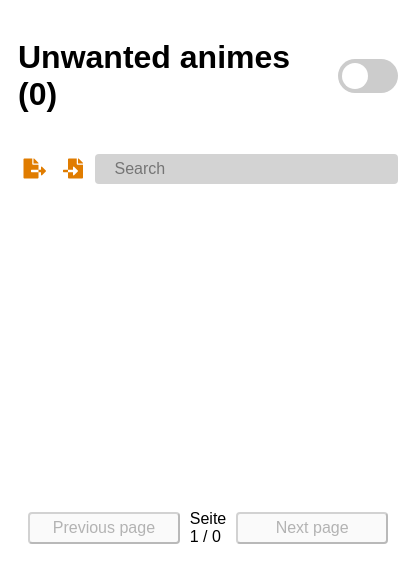
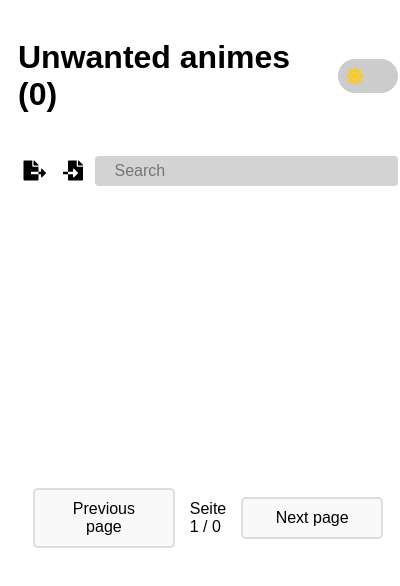
Before and after one commit to MrFireDevil/NoMoreAnime, a browser extension: page src/popup.html in a window 400 px wide. Drawn offline with Linux system fonts and the light colour scheme.

Commit message:
Changes in darkmode

```diff
--- a/src/css/base.css
+++ b/src/css/base.css
@@ -24,11 +24,11 @@ body {
     background-color: lightgray;
     color: black;
     border: none;
-    padding: 5px 10px;
+    padding: 5px 20px;
     font-size: 16px;
     flex-grow: 1; /* Nimmt den verbleibenden Platz ein */
     box-sizing: border-box; /* Sorgt dafür, dass Padding und Border in der Breite enthalten sind */
-    margin-left: 10px; /* Abstand zu den Buttons */
+    margin-left: 20px; /* Abstand zu den Buttons */
 }
 
 .anime {
--- a/src/css/buttons.css
+++ b/src/css/buttons.css
@@ -23,11 +23,6 @@
     /*height: 30px; /* Höhe des Icons */
 }
 
-/* Wenn du auch den Abstand zwischen den Buttons und der Suchleiste vergrößern möchtest */
-#search-input {
-    margin-left: 20px; /* Fügt einen Abstand zwischen der Searchbar und den Buttons hinzu */
-}
-
 /* Button und Input-Bereich */
 #buttons {
     display: flex;
@@ -38,7 +33,7 @@
 
 /* Allgemeines Styling für Buttons */
 button, #search-input {
-    margin: 4px 0;
+    margin: 6px 0;
     padding: 5px 20px;
     border-radius: 4px;
     font-size: 16px;
--- a/src/css/darkmode.css
+++ b/src/css/darkmode.css
@@ -1,81 +1,118 @@
-/* Darkmode */
-body.dark-mode {
-    background-color: #202124;
-    color: #FFFFFF;
+/* Hintergrund für den gesamten Body */
+body {
+    background-color: #fff; /* Weißer Hintergrund im Light Mode */
+    color: #000; /* Schwarze Schrift im Light Mode */
+    transition: background-color 0.3s ease, color 0.3s ease; /* Sanfter Übergang zwischen den Modi */
 }
 
-/* Darkmode-Spezifische Styles */
-body.dark-mode .anime {
-    background-color: #292a2d;
-    border-color: #292a2d;
-}
-
-body.dark-mode button {
-    background-color: #fe8432;
+/* Dark Mode Hintergrund */
+body.dark-mode {
+    background-color: #202124; /* Dunkler Hintergrund im Dark Mode */
+    color: #fff; /* Weiße Schrift im Dark Mode */
 }
 
 body.dark-mode #pagination {
-    background-color: #202124;
-    color: white;
+    background-color: #202124; /* Dunkler Hintergrund für den Pagination-Container im Dark Mode */
 }
 
-/* Darkmode für den Dot */
-body.dark-mode .dot {
-    background-color: #666666;
+/* Dark Mode: Dunklere Umrandung für Anime-Container */
+body.dark-mode .anime {
+    border-color: #444444; /* Dunklere Umrandung im Dark Mode */
 }
 
-body.dark-mode .dot.active {
-    background-color: #999999;
+/* Light Mode Anpassungen für andere Container */
+body:not(.dark-mode) #header {
+    background-color: #fff; /* Weißer Hintergrund für den Header im Light Mode */
 }
 
-.theme-switch {
-    position: relative;
-    display: inline-block;
-    width: 60px;
-    height: 34px;
+body:not(.dark-mode) #buttons {
+    background-color: #fff; /* Weißer Hintergrund für den Buttons-Container im Light Mode */
 }
 
-.theme-switch input {
-    opacity: 0;
-    width: 0;
-    height: 0;
+body:not(.dark-mode) #pagination {
+    background-color: #fff; /* Weißer Hintergrund für den Pagination-Container im Light Mode */
 }
 
-.slider {
-    position: absolute;
+/* Stil für die Import- und Export-Buttons */
+button {
+    background: none;
+    border: none;
     cursor: pointer;
-    top: 0;
-    left: 0;
-    right: 0;
-    bottom: 0;
-    background-color: #ccc;
-    transition: .4s;
+    padding: 10px;
+    display: inline-flex;
+    justify-content: center;
+    align-items: center;
+    width: auto;
+    height: auto;
 }
 
-.slider:before {
-    position: absolute;
-    content: "";
-    height: 26px;
-    width: 26px;
-    left: 4px;
-    bottom: 4px;
-    background-color: white;
-    transition: .4s;
+/* Symbole im Button */
+button i {
+    font-size: 20px; /* Größe der Symbole */
+    transition: color 0.3s ease; /* Weicher Übergang der Farbe */
 }
 
-input:checked + .slider {
-    background-color: #2196F3;
+/* Dark Mode: Orange für die Symbole */
+body.dark-mode button i {
+    color: #ff6600; /* Orange für den Dark Mode */
 }
 
-input:checked + .slider:before {
-    transform: translateX(26px);
+/* Light Mode: Schwarze Symbole */
+body:not(.dark-mode) button i {
+    color: #000000; /* Schwarz für den Light Mode */
 }
 
-/* Abgerundete Slider */
-.slider.round {
-    border-radius: 34px;
+/* Hover-Effekt für die Buttons */
+button:hover i {
+    color: #d75d00; /* Dunkleres Orange für den Hover-Effekt im Dark Mode */
 }
 
-.slider.round:before {
-    border-radius: 50%;
+body:not(.dark-mode) button:hover i {
+    color: #444444; /* Dunkleres Schwarz im Light Mode bei Hover */
 }
+
+/* Pagination Container */
+#pagination {
+    display: flex;
+    justify-content: center;
+    align-items: center;
+    padding: 10px;
+}
+
+/* Pagination-Buttons */
+#pagination button {
+    background: none;
+    border: 2px solid #ddd;
+    cursor: pointer;
+    padding: 10px 20px;
+    margin: 0 5px;
+    border-radius: 5px;
+    font-size: 16px;
+    display: inline-flex;
+    justify-content: center;
+    align-items: center;
+}
+
+body.dark-mode #pagination button {
+    border-color: #323232; /* Dunklerer Rand für die Buttons im Dark Mode */
+    color: #ff6600; /* Orange Schriftfarbe für die Buttons im Dark Mode */
+    background-color: #292a2d; /* Dunkler Hintergrund für die Buttons im Dark Mode */
+}
+
+/* Dark Mode Hover-Effekt für Pagination-Buttons */
+body.dark-mode #pagination button:hover {
+    border-color: #ff6600; /* Hellerer Rand im Dark Mode bei Hover */
+    background-color: #333; /* Etwas dunklerer Hintergrund im Dark Mode */
+}
+
+body:not(.dark-mode) #pagination button {
+    border-color: #ddd; /* Hellerer Rand für die Buttons im Light Mode */
+    color: #000; /* Schwarze Schriftfarbe für die Buttons im Light Mode */
+    background-color: #f9f9f9; /* Hellerer Hintergrund für die Buttons im Light Mode */
+}
+
+/* Light Mode Hover-Effekt für Pagination-Buttons */
+body:not(.dark-mode) #pagination button:hover {
+    border-color: #444; /* Dunklerer Rand im Light Mode bei Hover */
+    background-color: #ddd; /* Etwas dunklerer Hintergrund im Light Mode */
+}
--- /dev/null
+++ b/src/css/theme-switch.css
@@ -0,0 +1,73 @@
+/* Stil für den Toggle-Button mit Symbolen */
+.theme-switch {
+    position: relative;
+    display: inline-block;
+    width: 60px;
+    height: 34px;
+}
+
+/* Das versteckte Input-Element */
+.theme-switch input {
+    opacity: 0;
+    width: 0;
+    height: 0;
+}
+
+/* Der Schieberegler */
+.slider {
+    position: absolute;
+    cursor: pointer;
+    top: 0;
+    left: 0;
+    right: 0;
+    bottom: 0;
+    background-color: #ccc;
+    transition: .4s;
+    border-radius: 34px; /* Abgerundete Ecken */
+}
+
+/* Symbole innerhalb des Sliders */
+.slider i {
+    position: absolute;
+    top: 50%;
+    transform: translateY(-50%);
+    font-size: 18px;
+    transition: transform 0.3s ease;
+}
+
+/* Position der Sonne (Light Mode) */
+#sun-icon {
+    left: 8px;
+    color: #ffcd00; /* Gelb für die Sonne */
+}
+
+/* Position des Mondes (Dark Mode) */
+#moon-icon {
+    right: 8px;
+    color: #fff; /* Weiß für den Mond */
+    opacity: 0; /* Mond-Symbol zunächst unsichtbar */
+}
+
+/* Wenn der Input angehakt ist (Dark Mode aktiv) */
+input:checked + .slider {
+    background-color: #2196F3; /* Blaue Farbe für den Slider im Dark Mode */
+}
+
+/* Symbole bei aktivem Dark Mode */
+input:checked + .slider #sun-icon {
+    opacity: 0; /* Sonne ausblenden */
+}
+
+input:checked + .slider #moon-icon {
+    opacity: 1; /* Mond einblenden */
+    transform: translateY(-50%) translateX(-22px); /* Mond nach links verschieben */
+}
+
+/* Abgerundete Ecken für den Schieberegler */
+.slider.round {
+    border-radius: 34px;
+}
+
+.slider.round:before {
+    border-radius: 50%;
+}
--- a/src/popup.html
+++ b/src/popup.html
@@ -6,6 +6,7 @@
   <link rel="stylesheet" type="text/css" href="css/pagination.css">
   <link rel="stylesheet" type="text/css" href="css/scrollbar.css">
   <link rel="stylesheet" type="text/css" href="css/buttons.css">
+  <link rel="stylesheet" type="text/css" href="css/theme-switch.css">
   <link rel="stylesheet" href="https://cdnjs.cloudflare.com/ajax/libs/font-awesome/5.15.4/css/all.min.css">
   <title>No More Anime</title>
 </head>
@@ -13,9 +14,12 @@
   <div id="header">
     <h1 id="title">Unwanted animes</h1>
     <div id="theme-switch-wrapper">
-     <label class="theme-switch" for="checkbox">
+      <label class="theme-switch" for="checkbox">
         <input type="checkbox" id="checkbox"/>
-        <div class="slider round"></div>
+        <div class="slider round">
+          <i class="fas fa-sun" id="sun-icon"></i>  <!-- Sonnen-Symbol für Light Mode -->
+          <i class="fas fa-moon" id="moon-icon"></i> <!-- Mond-Symbol für Dark Mode -->
+        </div>
       </label>
     </div>
   </div>
```
